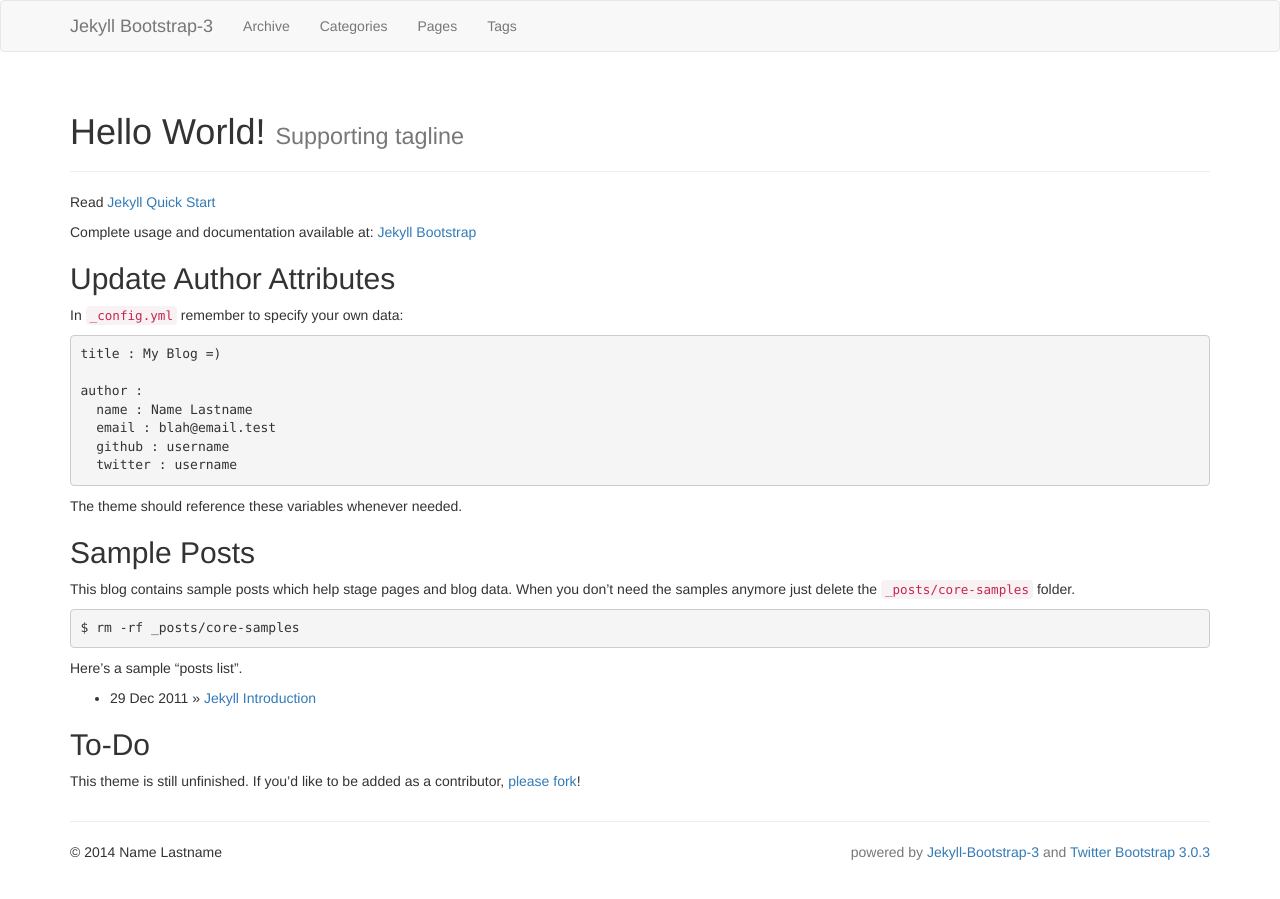
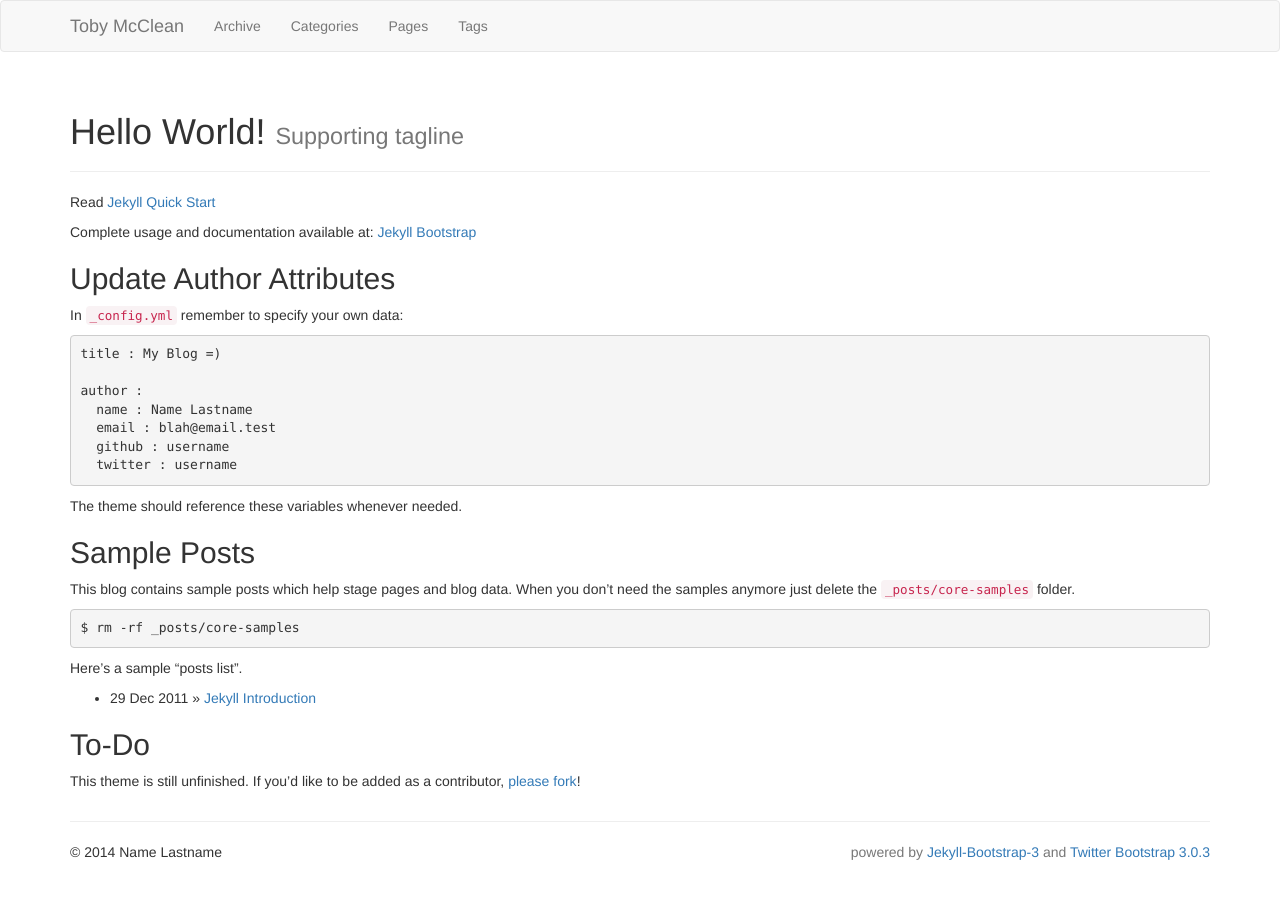
Before and after one commit to tobymcclean/tobymcclean.github.com, a Jekyll site: the page built from index.md, in a window 1280 px wide. Built offline with Jekyll 4.4.1, drawn with Linux system fonts in a browser that asks for light colours; nearby versions of some CDN libraries; library files that are not in the unit come from our copies.

Commit message:
Updated _config.yml

```diff
--- a/_config.yml
+++ b/_config.yml
@@ -11,8 +11,8 @@
 # Themes are encouraged to use these universal variables
 # so be sure to set them if your theme uses them.
 #
-title : Jekyll Bootstrap-3
-tagline: Site Tagline
+title : Toby McClean
+tagline: The opinions expressed are my own
 author :
   name : Name Lastname
   email : blah@email.test
@@ -28,7 +28,7 @@
 # Else if you are pushing to username.github.io, replace with your username.
 # Finally if you are pushing to a GitHub project page, include the project name at the end.
 #
-production_url : http://username.github.io
+production_url : http://tobymcclean.github.io
 
 # All Jekyll-Bootstrap specific configurations are namespaced into this hash
 #
```
